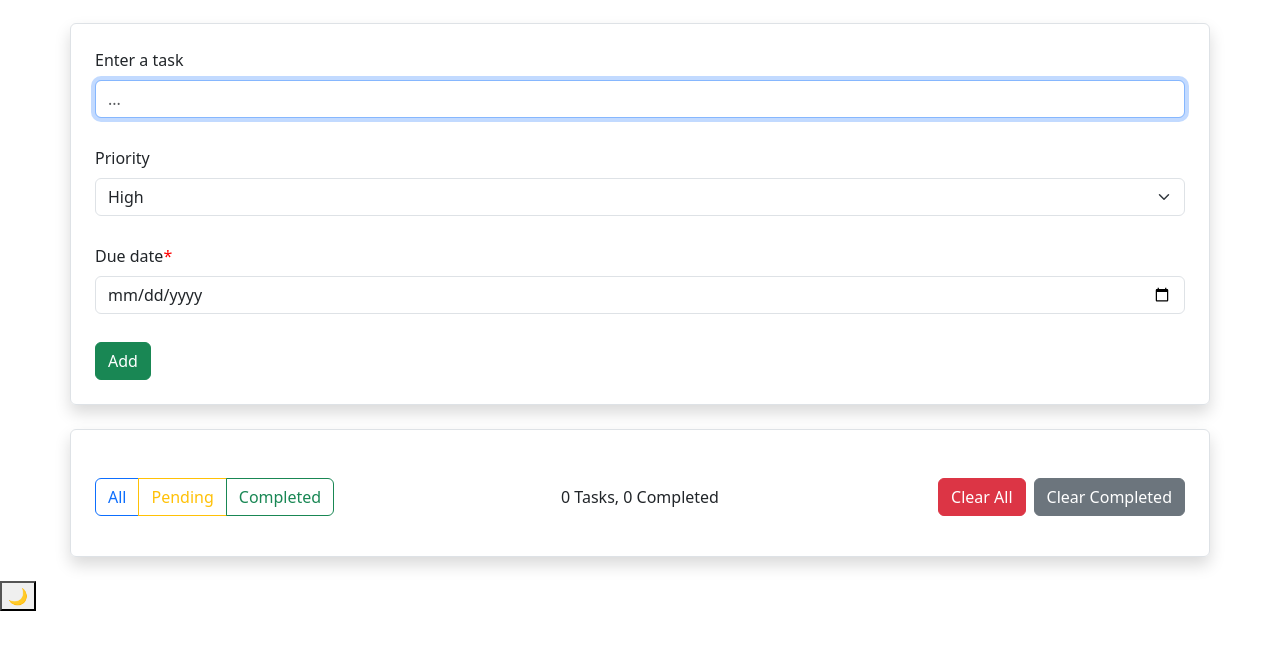
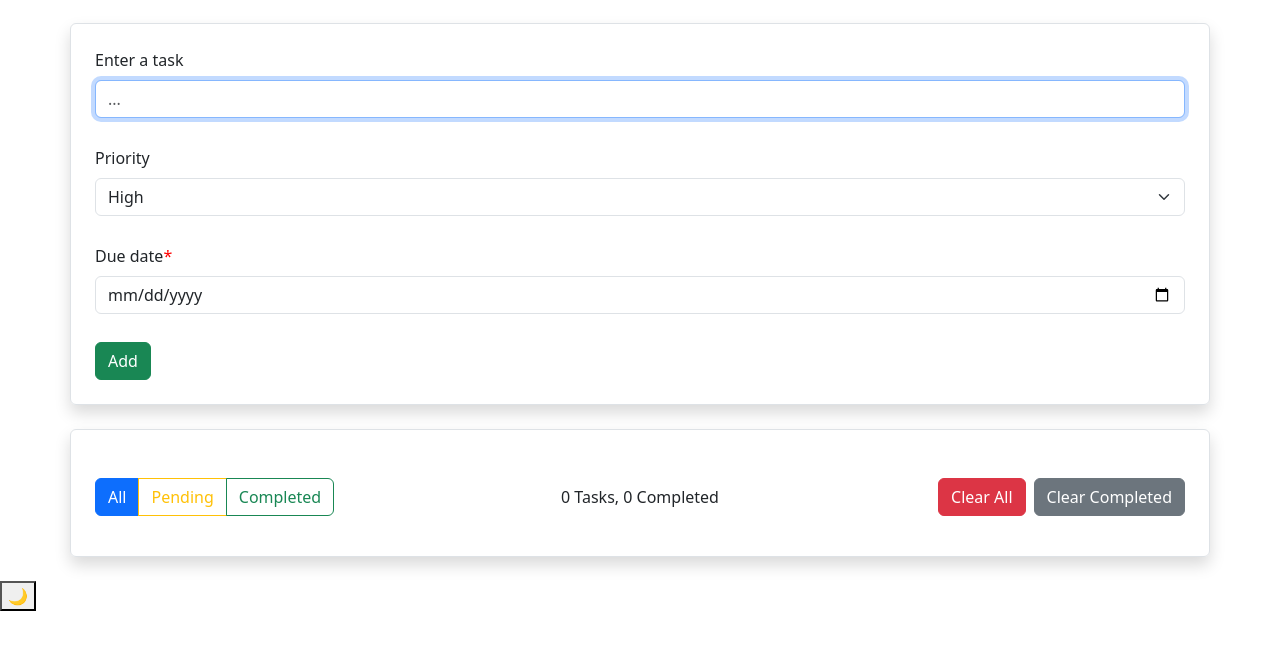
Before and after one commit to ManishaGit-hub/todo-App, a plain HTML site: page index.html in a window 1280 px wide. Shown: the part 89-738 px from the top of the page. Drawn offline with nearby package versions, Linux system fonts and the light colour scheme.

Commit message:
made selected filter button active

```diff
--- a/css/task1.css
+++ b/css/task1.css
@@ -67,7 +67,5 @@ body{
 
 /*Highlight active filter */
 .filters-row .btn.active,.filters-row .btn.active-filter{
-    background-color: #0d6efd;
     color:#fff;
-    border-color:#0d6efd;
 }
--- a/js/task1.js
+++ b/js/task1.js
@@ -189,17 +189,48 @@ function filterTask(type){
 allBtn.addEventListener('click',()=>{
     currentFilter="all"
     sessionStorage.setItem("filter",currentFilter)
-    filterTask("all")})
+    filterTask("all")
+    highlightFilter(allBtn);
+})
+
 pendingBtn.addEventListener('click',()=>{
     currentFilter="pending"
     sessionStorage.setItem("filter",currentFilter)
     filterTask("pending")
+    highlightFilter(pendingBtn)
 })
 completedBtn.addEventListener('click',()=>{
     currentFilter="completed"
     sessionStorage.setItem("filter",currentFilter)
     filterTask("completed")
+    highlightFilter(completedBtn)
 })
+
+function highlightFilter(selectedBtn){
+    //map your button IDs to bootstrap color keywords
+    const colorMap = {
+        all:"primary",
+        pending:"warning",
+        completed:"success"
+    };
+    //remove highlight from all buttons ( we are reseting all buttons to normal appearance)
+    filters.forEach(btn =>{
+        btn.classList.remove("active-filter");
+        btn.classList.remove("btn-primary","btn-warning","btn-success")
+        const outlineClass = "btn-outline-"+colorMap[btn.id]
+        btn.classList.add(outlineClass);
+    })
+
+    //add highlight to the selected button
+    selectedBtn.classList.add("active-filter");
+    const selectedOutline = "btn-outline-"+colorMap[selectedBtn.id];
+    selectedBtn.classList.remove(selectedOutline);
+    const selectedFilled = "btn-" + colorMap[selectedBtn.id];
+    selectedBtn.classList.add(selectedFilled);
+
+    filters.forEach(btn => btn.setAttribute("aria-pressed","false"));
+    selectedBtn.setAttribute("aria-pressed","true")
+}
 
 //update task count and completed count
 function updateTaskCount(){
@@ -237,6 +268,10 @@ window.addEventListener("DOMContentLoaded",()=>{
     currentFilter = sessionStorage.getItem("filter")||"all" //here "all" is used as fallback UI because first time
     // when you open page , no filter is selected in the session so it will be null if we dont give "all"
     filterTask(currentFilter)
+    if(currentFilter === "all") highlightFilter(allBtn)
+    if(currentFilter === "pending") highlightFilter(pendingBtn)
+    if(currentFilter === "completed") highlightFilter(completedBtn)
+
     const savedTheme = localStorage.getItem("darkMode")
     if(savedTheme === "true"){
         document.body.classList.add("dark-mode");
```
